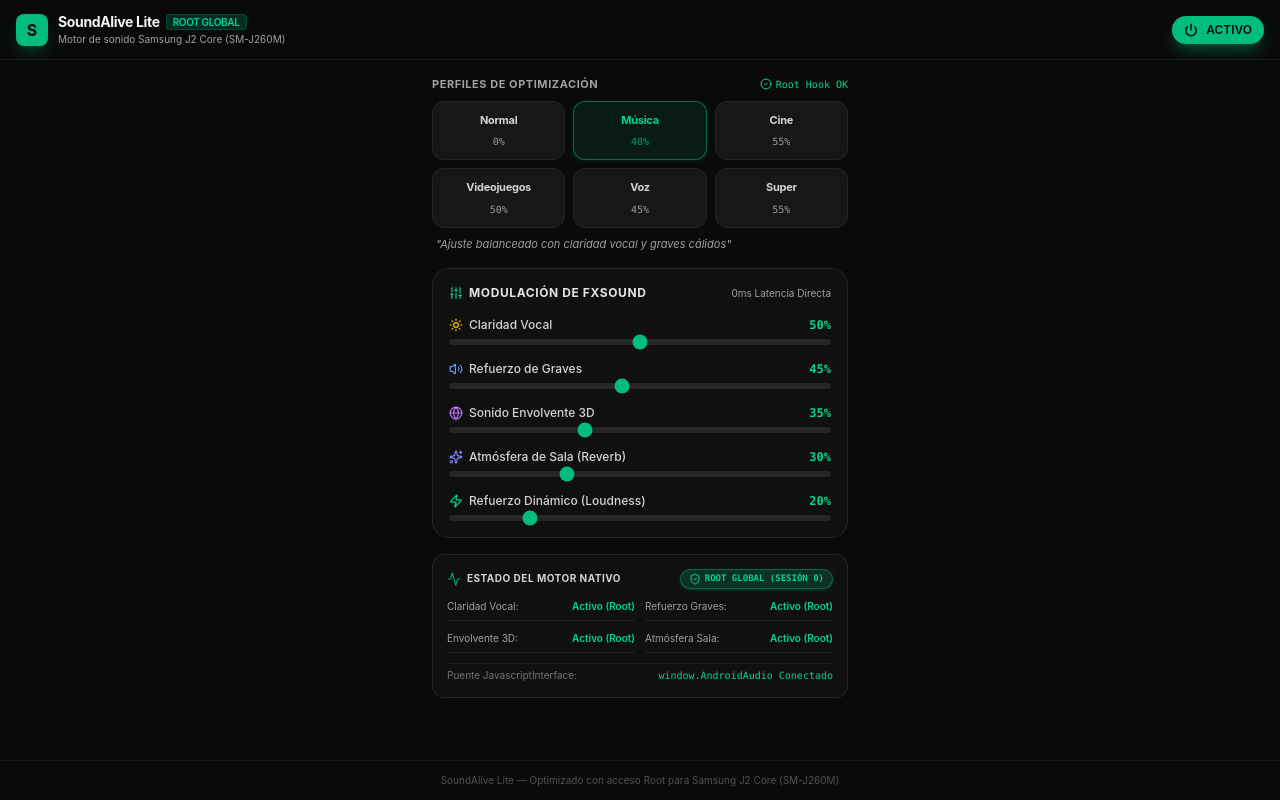
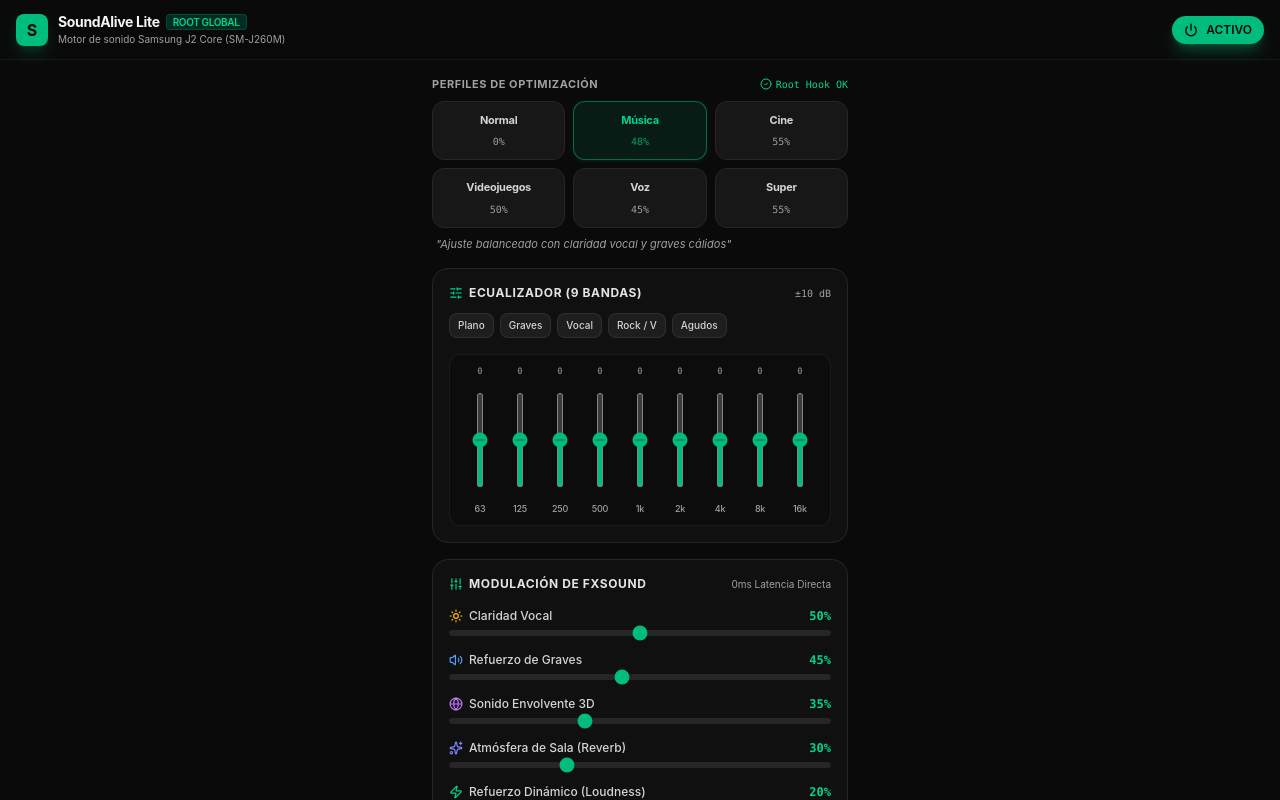
Before and after one commit to santi14234/Samsumg-J2-Core-SoundAlive, a React (Vite) app: page / in a window 1280 px wide. Built offline with nearby package versions, Linux system fonts and the light colour scheme; what @capacitor/core would draw is missing.

Commit message:
feat: add 9-band equalizer support
Implement equalizer state management and UI presets, update version to 1.2.33, and integrate native band level synchronization.

```diff
--- a/package.json
+++ b/package.json
@@ -1,7 +1,7 @@
 {
   "name": "react-example",
   "private": true,
-  "version": "1.2.32",
+  "version": "1.2.33",
   "type": "module",
   "scripts": {
     "dev": "vite --port=3000 --host=0.0.0.0",
--- a/src/App.tsx
+++ b/src/App.tsx
@@ -6,6 +6,7 @@
   syncNativeSurround,
   syncNativeDynamicBoost,
   syncNativeBassBoost,
+  syncNativeBandLevel,
   startNativeBackgroundService,
   getNativeEffectsStatus,
   NativeEffectsStatus,
@@ -25,6 +26,9 @@
   Compass,
   ShieldCheck,
   CheckCircle2,
+  RotateCcw,
+  SlidersHorizontal,
+  Waves,
 } from 'lucide-react';
 
 interface FxSoundPreset {
@@ -108,6 +112,26 @@
   },
 ];
 
+const EQ_FREQUENCIES = [
+  { label: '63Hz', short: '63' },
+  { label: '125Hz', short: '125' },
+  { label: '250Hz', short: '250' },
+  { label: '500Hz', short: '500' },
+  { label: '1kHz', short: '1k' },
+  { label: '2kHz', short: '2k' },
+  { label: '4kHz', short: '4k' },
+  { label: '8kHz', short: '8k' },
+  { label: '16kHz', short: '16k' },
+];
+
+const EQ_PRESETS = [
+  { name: 'Plano', levels: [0, 0, 0, 0, 0, 0, 0, 0, 0] },
+  { name: 'Graves', levels: [6, 5, 3, 1, 0, 0, 0, 0, 0] },
+  { name: 'Vocal', levels: [-1, 0, 1, 3, 5, 4, 2, 1, 0] },
+  { name: 'Rock / V', levels: [5, 3, 1, -1, 0, 2, 3, 5, 6] },
+  { name: 'Agudos', levels: [0, 0, 0, 1, 2, 4, 5, 6, 7] },
+];
+
 export default function App() {
   const [enabled, setEnabled] = useState(true);
   const [selectedPresetId, setSelectedPresetId] = useState<string>('music');
@@ -118,6 +142,9 @@
   const [surround, setSurround] = useState<number>(350);
   const [bassBoost, setBassBoost] = useState<number>(450);
   const [dynamicBoost, setDynamicBoost] = useState<number>(200);
+
+  // 9-Band Equalizer levels in dB (-10 to +10 dB)
+  const [bandLevels, setBandLevels] = useState<number[]>([0, 0, 0, 0, 0, 0, 0, 0, 0]);
 
   // Native diagnostic state
   const [status, setStatus] = useState<NativeEffectsStatus>({
@@ -173,8 +200,9 @@
       syncNativeSurround(surround);
       syncNativeBassBoost(bassBoost);
       syncNativeDynamicBoost(dynamicBoost);
+      bandLevels.forEach((db, i) => syncNativeBandLevel(i, db));
     }
-  }, [enabled, clarity, ambiente, surround, bassBoost, dynamicBoost]);
+  }, [enabled, clarity, ambiente, surround, bassBoost, dynamicBoost, bandLevels]);
 
   // Periodic status poll
   useEffect(() => {
@@ -210,10 +238,38 @@
     }
   };
 
+  // Handle individual band change
+  const handleBandChange = (index: number, newDb: number) => {
+    const updated = [...bandLevels];
+    updated[index] = newDb;
+    setBandLevels(updated);
+    if (enabled) {
+      syncNativeBandLevel(index, newDb);
+    }
+  };
+
+  // Reset bands to 0 dB
+  const handleResetBands = () => {
+    const zeros = [0, 0, 0, 0, 0, 0, 0, 0, 0];
+    setBandLevels(zeros);
+    if (enabled) {
+      zeros.forEach((db, i) => syncNativeBandLevel(i, db));
+    }
+  };
+
+  // Apply EQ preset curve
+  const handleApplyEqCurve = (levels: number[]) => {
+    setBandLevels(levels);
+    if (enabled) {
+      levels.forEach((db, i) => syncNativeBandLevel(i, db));
+    }
+  };
+
   const isBridgeLive = hasDirectRootBridge() || status.bridgeConnected || isNativeAndroidApp();
+  const hasBandModifications = bandLevels.some(b => b !== 0);
 
   return (
-    <main className="min-h-screen bg-neutral-950 text-neutral-100 font-sans flex flex-col antialiased select-none">
+    <main className="min-h-screen bg-neutral-950 text-neutral-100 font-sans flex flex-col antialiased select-none pb-8">
       {/* Header */}
       <header className="sticky top-0 z-20 bg-neutral-950/95 backdrop-blur-md border-b border-neutral-900 px-4 py-3 flex items-center justify-between">
         <div className="flex items-center gap-2.5">
@@ -283,6 +339,85 @@
           <p className="text-[11px] text-neutral-400 text-left italic px-1">
             "{FXSOUND_PRESETS.find(p => p.id === selectedPresetId)?.description}"
           </p>
+        </section>
+
+        {/* 9-Band Graphic Equalizer Section (Bandas sin perillas) */}
+        <section className={`bg-neutral-900/50 border border-neutral-800 rounded-2xl p-4 flex flex-col gap-3 transition-opacity duration-300 ${
+          enabled ? 'opacity-100' : 'opacity-40 pointer-events-none'
+        }`}>
+          <div className="flex items-center justify-between">
+            <span className="text-xs font-bold uppercase tracking-wider text-neutral-200 flex items-center gap-1.5">
+              <SlidersHorizontal className="w-3.5 h-3.5 text-emerald-400" /> Ecualizador (9 Bandas)
+            </span>
+            <div className="flex items-center gap-1.5">
+              {hasBandModifications && (
+                <button
+                  onClick={handleResetBands}
+                  className="text-[10px] text-neutral-400 hover:text-emerald-400 flex items-center gap-1 px-2 py-0.5 rounded bg-neutral-800/80 hover:bg-neutral-800 transition-colors"
+                  title="Reiniciar a 0 dB"
+                >
+                  <RotateCcw className="w-2.5 h-2.5" /> 0 dB
+                </button>
+              )}
+              <span className="text-[10px] text-neutral-400 font-mono">±10 dB</span>
+            </div>
+          </div>
+
+          {/* Quick Curve Presets */}
+          <div className="flex items-center gap-1.5 overflow-x-auto pb-1 no-scrollbar">
+            {EQ_PRESETS.map((p) => (
+              <button
+                key={p.name}
+                onClick={() => handleApplyEqCurve(p.levels)}
+                className="text-[10px] font-medium px-2 py-1 rounded-lg bg-neutral-800/70 hover:bg-neutral-800 text-neutral-300 hover:text-white border border-neutral-700/50 shrink-0 transition-colors"
+              >
+                {p.name}
+              </button>
+            ))}
+          </div>
+
+          {/* Vertical Faders Strip */}
+          <div className="bg-neutral-950/60 border border-neutral-800/60 rounded-xl p-3 flex justify-between items-center gap-1">
+            {EQ_FREQUENCIES.map((freq, idx) => {
+              const level = bandLevels[idx] || 0;
+              return (
+                <div key={freq.label} className="flex-1 flex flex-col items-center gap-2">
+                  {/* dB readout */}
+                  <span className={`text-[9px] font-mono font-bold leading-none ${
+                    level > 0 ? 'text-emerald-400' : level < 0 ? 'text-amber-400' : 'text-neutral-500'
+                  }`}>
+                    {level > 0 ? `+${level}` : level}
+                  </span>
+
+                  {/* Vertical Range Slider */}
+                  <div className="h-28 flex items-center justify-center relative">
+                    {/* Zero center tick mark */}
+                    <div className="absolute w-2.5 h-[1px] bg-neutral-700/70 pointer-events-none top-1/2 -translate-y-1/2" />
+
+                    <input
+                      type="range"
+                      min="-10"
+                      max="10"
+                      step="1"
+                      value={level}
+                      onChange={(e) => handleBandChange(idx, parseInt(e.target.value))}
+                      className="accent-emerald-500 bg-neutral-800/90 rounded-lg cursor-pointer h-24 w-1.5"
+                      style={{
+                        WebkitAppearance: 'slider-vertical',
+                        writingMode: 'vertical-lr',
+                        direction: 'rtl',
+                      }}
+                    />
+                  </div>
+
+                  {/* Frequency label */}
+                  <span className="text-[9px] font-medium text-neutral-400 tracking-tight leading-none">
+                    {freq.short}
+                  </span>
+                </div>
+              );
+            })}
+          </div>
         </section>
 
         {/* FxSound Sliders Section */}
@@ -450,6 +585,12 @@
 
           <div className="grid grid-cols-2 gap-2.5 text-[10px] text-neutral-400">
             <div className="flex items-center justify-between border-b border-neutral-800/80 pb-1.5">
+              <span>Bandas EQ (9):</span>
+              <span className={`font-semibold ${enabled && hasBandModifications ? 'text-emerald-400 font-bold' : 'text-neutral-500'}`}>
+                {enabled && hasBandModifications ? 'Activo (Root)' : '0 dB (Plano)'}
+              </span>
+            </div>
+            <div className="flex items-center justify-between border-b border-neutral-800/80 pb-1.5">
               <span>Claridad Vocal:</span>
               <span className={`font-semibold ${enabled && clarity > 0 ? 'text-emerald-400 font-bold' : 'text-neutral-500'}`}>
                 {enabled && clarity > 0 ? 'Activo (Root)' : 'Bypass'}
@@ -473,6 +614,12 @@
                 {enabled && ambiente > 0 ? 'Activo (Root)' : 'Bypass'}
               </span>
             </div>
+            <div className="flex items-center justify-between border-b border-neutral-800/80 pb-1.5">
+              <span>Refuerzo Dinámico:</span>
+              <span className={`font-semibold ${enabled && dynamicBoost > 0 ? 'text-emerald-400 font-bold' : 'text-neutral-500'}`}>
+                {enabled && dynamicBoost > 0 ? 'Activo (Root)' : 'Bypass'}
+              </span>
+            </div>
           </div>
 
           <div className="flex items-center justify-between pt-1 border-t border-neutral-800/60 text-[10px]">
@@ -486,7 +633,7 @@
 
       {/* Footer */}
       <footer className="mt-auto py-3 text-center text-[10px] text-neutral-600 border-t border-neutral-900">
-        SoundAlive Lite — Optimizado con acceso Root para Samsung J2 Core (SM-J260M)
+        SoundAlive Lite — Ecualizador de 9 Bandas y FxSound con acceso Root para Samsung J2 Core
       </footer>
     </main>
   );
--- a/src/utils/nativeBridge.ts
+++ b/src/utils/nativeBridge.ts
@@ -12,6 +12,7 @@
       updateBassBoost(progress: number): void;
       updateSurround(progress: number): void;
       updateDynamicBoost(progress: number): void;
+      updateBandLevel(bandIndex: number, levelMillibels: number): void;
       getStatus(): string;
     };
   }
@@ -250,9 +251,16 @@
 export const syncNativeAmbientSound = syncNativeConcertHall;
 
 export const syncNativeBandLevel = async (band: number, dbGain: number): Promise<void> => {
+  const level = Math.round(dbGain * 100);
+  if (typeof window !== 'undefined' && window.AndroidAudio) {
+    try {
+      window.AndroidAudio.updateBandLevel(band, level);
+    } catch (e) {
+      console.warn('AndroidAudio.updateBandLevel error:', e);
+    }
+  }
   if (!isNativeAndroidApp()) return;
   try {
-    const level = Math.round(dbGain * 100);
     await SoundAliveSystem.setBandLevel({ band, level });
   } catch (err) {
     console.warn('Native setBandLevel error:', err);
```
Also changed, not shown: 9 other files (tests, documents, lock files or other folders).
